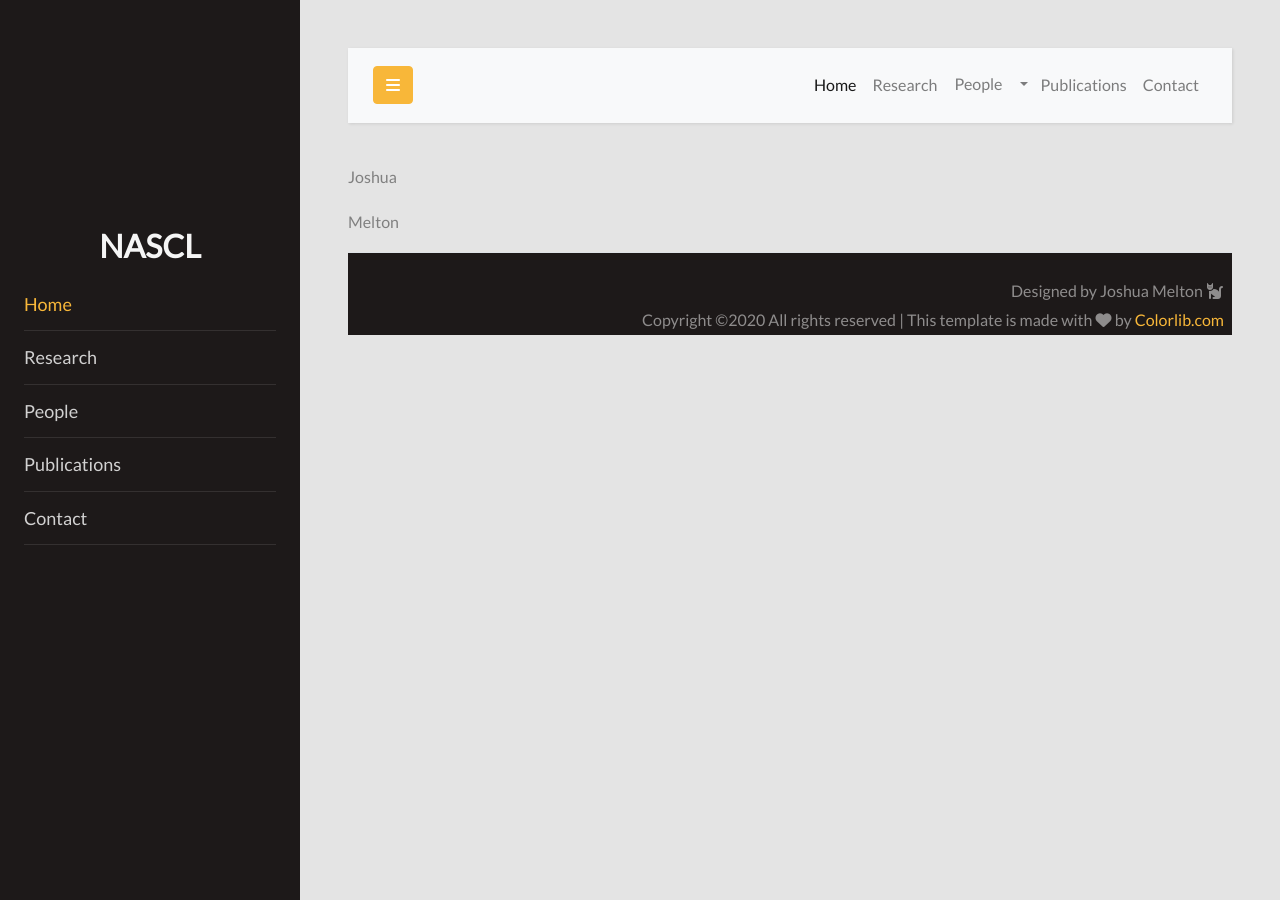
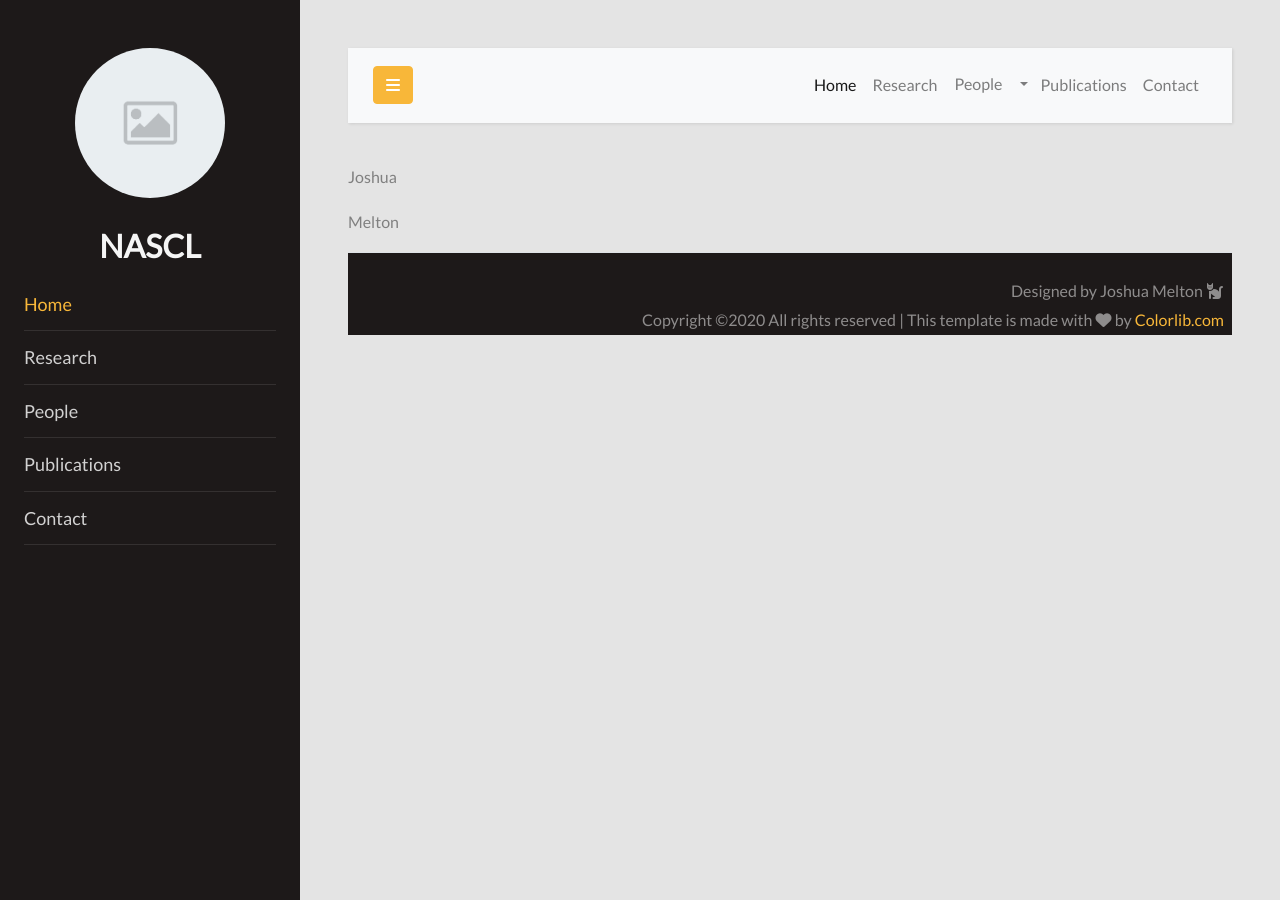
Before and after one commit to NASCL/nascl.github.io, a Jekyll site: the page built from _people/melton.html, in a window 1280 px wide. Built offline with Jekyll 4.4.1, drawn with Linux system fonts in a browser that asks for light colours; nearby versions of some CDN libraries.

Commit message:
Fixed image links and added links to person pages

```diff
--- a/_includes/sidebar.html
+++ b/_includes/sidebar.html
@@ -1,6 +1,6 @@
 <nav id="sidebar" class="collapse width show">
     <div class="p-4 pt-5">
-        <a href="#" id="labLogo" class="img logo rounded-circle mb-4" style="background-image: url(assets/img/default-placeholder-image.png)"></a>
+        <img id="labLogo" class="img logo rounded-circle mb-4" src="{{ "/assets/img/default-placeholder-image.png" | site.url }}">
 
         <h2 class="text-center font-weight-bold" style="color:whitesmoke">NASCL</h2>
 
@@ -12,7 +12,7 @@
                 <a href="#">Research</a>
             </li>
             <li>
-                <a href=#>People</a>
+                <a href="{{ "people" | relative_url }}">People</a>
                 <!-- <a href="#peopleSubmenu" data-toggle="collapse" aria-expanded="false" class="dropdown-toggle collapsed">
                     People
                 </a>
--- a/_layouts/default.html
+++ b/_layouts/default.html
@@ -29,6 +29,7 @@
     <!-- JQuery and Bootstrap JS -->
    <script src="https://code.jquery.com/jquery-3.5.1.slim.min.js" integrity="sha384-DfXdz2htPH0lsSSs5nCTpuj/zy4C+OGpamoFVy38MVBnE+IbbVYUew+OrCXaRkfj" crossorigin="anonymous"></script>
    <script src="https://cdn.jsdelivr.net/npm/bootstrap@4.5.3/dist/js/bootstrap.bundle.min.js" integrity="sha384-ho+j7jyWK8fNQe+A12Hb8AhRq26LrZ/JpcUGGOn+Y7RsweNrtN/tE3MoK7ZeZDyx" crossorigin="anonymous"></script>
+   <!-- Custom JS -->
    <script src="/assets/js/main.js"></script>
 </body>
 </html>
```
